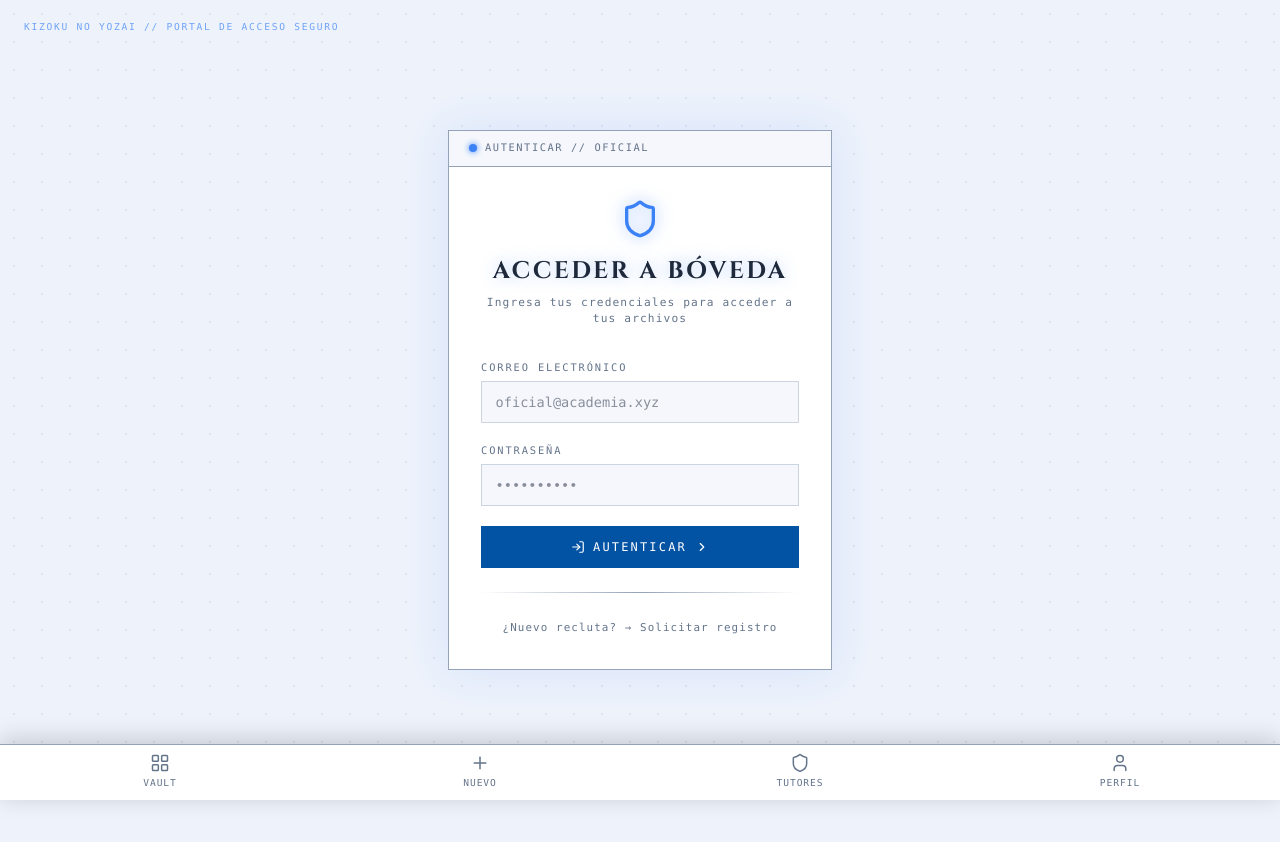
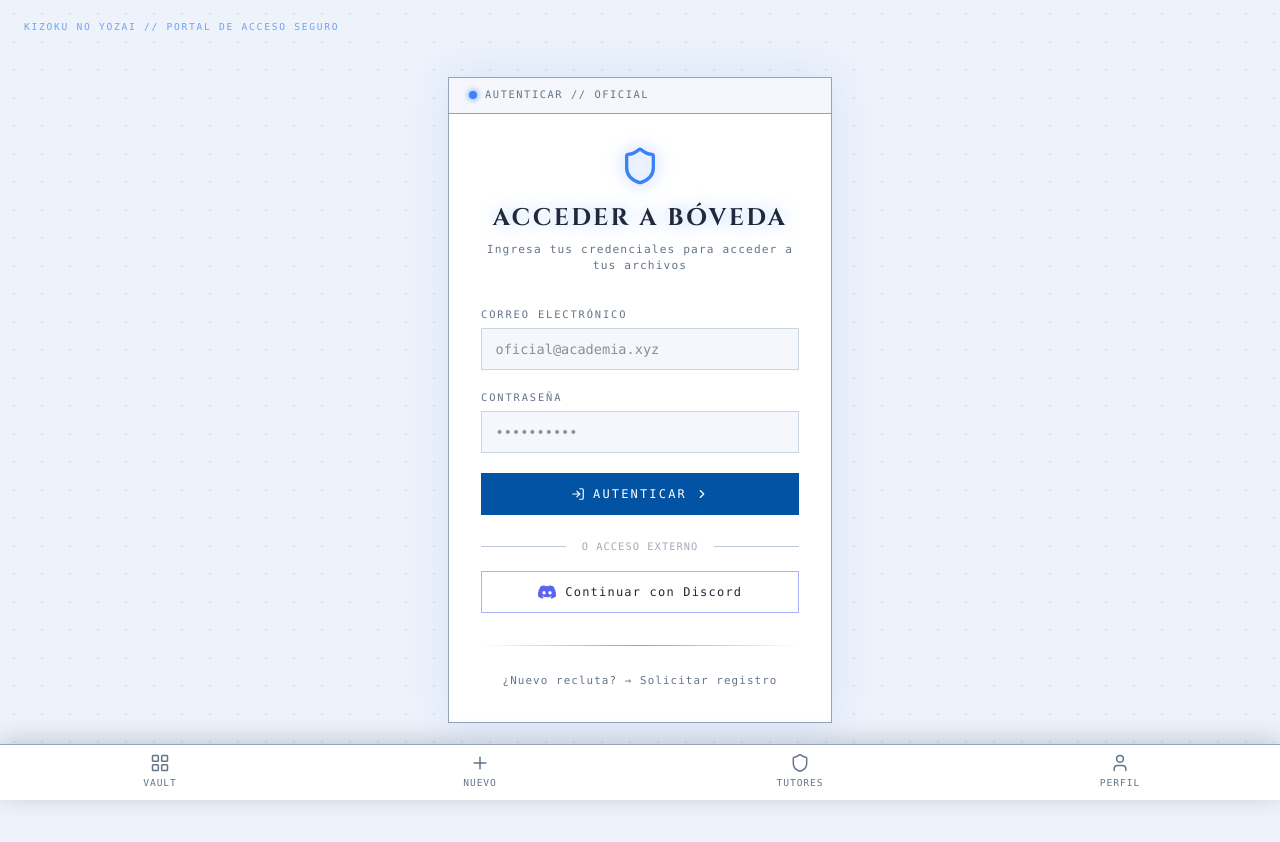
Before and after one commit to Landbios/tmc-characters-maker, a Next.js app: page /login in a window 1280 px wide. Shown: the top 842 px of the page. Built offline with nearby package versions, Linux system fonts and the light colour scheme; no server answers; a web font is replaced by a local one.

Commit message:
:sparkles: discord auth implementation

```diff
--- a/app/login/page.tsx
+++ b/app/login/page.tsx
@@ -1,6 +1,7 @@
 'use client';
 
 import { createClient } from '@/utils/supabase/client';
+import { getAuthRedirectUrl } from '@/utils/url';
 import { useState, useEffect } from 'react';
 import { toast } from 'sonner';
 import { useRouter, useSearchParams } from 'next/navigation';
@@ -35,7 +36,7 @@ function LoginForm() {
           email,
           password,
           options: {
-            emailRedirectTo: `${window.location.origin}/auth/callback`,
+            emailRedirectTo: getAuthRedirectUrl('/auth/callback'),
             data: { username: username || email.split('@')[0] },
           },
         });
@@ -264,9 +265,74 @@ function LoginForm() {
             </form>
           )}
 
+          {/* External Providers */}
+          {!emailSent && (
+            <div className="mt-6 space-y-4">
+              <div style={{ display: 'flex', alignItems: 'center', gap: '1rem', opacity: 0.6 }}>
+                <div style={{ flex: 1, height: '1px', backgroundColor: 'var(--border)' }}></div>
+                <span style={{ fontFamily: 'var(--font-mono)', fontSize: '0.65rem', color: 'var(--text-muted)', letterSpacing: '0.1em' }}>O ACCESO EXTERNO</span>
+                <div style={{ flex: 1, height: '1px', backgroundColor: 'var(--border)' }}></div>
+              </div>
+
+              <button
+                type="button"
+                disabled={loading}
+                onClick={async () => {
+                  try {
+                    setLoading(true);
+                    const { error } = await supabase.auth.signInWithOAuth({
+                      provider: 'discord',
+                      options: {
+                        redirectTo: getAuthRedirectUrl('/auth/callback'),
+                      },
+                    });
+                    if (error) throw error;
+                  } catch (e: unknown) {
+                    toast.error(e instanceof Error ? e.message : 'Error iniciando sesión con Discord');
+                    setLoading(false);
+                  }
+                }}
+                style={{
+                  width: '100%',
+                  backgroundColor: 'transparent',
+                  color: 'var(--text)',
+                  border: '1px solid rgba(88, 101, 242, 0.5)',
+                  fontFamily: 'var(--font-mono)',
+                  fontSize: '0.75rem',
+                  letterSpacing: '0.1em',
+                  padding: '0.7rem',
+                  cursor: loading ? 'not-allowed' : 'pointer',
+                  display: 'flex',
+                  alignItems: 'center',
+                  justifyContent: 'center',
+                  gap: '0.6rem',
+                  transition: 'all 0.2s ease',
+                  opacity: loading ? 0.5 : 1,
+                }}
+                onMouseEnter={e => {
+                  if (!loading) {
+                    (e.currentTarget as HTMLButtonElement).style.backgroundColor = 'rgba(88, 101, 242, 0.1)';
+                    (e.currentTarget as HTMLButtonElement).style.borderColor = 'rgba(88, 101, 242, 0.8)';
+                    (e.currentTarget as HTMLButtonElement).style.boxShadow = '0 0 12px rgba(88, 101, 242, 0.2)';
+                  }
+                }}
+                onMouseLeave={e => {
+                  (e.currentTarget as HTMLButtonElement).style.backgroundColor = 'transparent';
+                  (e.currentTarget as HTMLButtonElement).style.borderColor = 'rgba(88, 101, 242, 0.5)';
+                  (e.currentTarget as HTMLButtonElement).style.boxShadow = 'none';
+                }}
+              >
+                <svg width="18" height="18" viewBox="0 0 127.14 96.36">
+                  <path fill="#5865F2" d="M107.7,8.07A105.15,105.15,0,0,0,81.47,0a72.06,72.06,0,0,0-3.36,6.83A97.68,97.68,0,0,0,49,6.83,72.37,72.37,0,0,0,45.64,0,105.89,105.89,0,0,0,19.39,8.09C2.79,32.65-1.71,56.6.54,80.21h0A105.73,105.73,0,0,0,32.71,96.36,77.7,77.7,0,0,0,39.6,85.25a68.42,68.42,0,0,1-10.85-5.18c.91-.66,1.8-1.34,2.66-2a75.57,75.57,0,0,0,64.32,0c.87.71,1.76,1.39,2.66,2a67.55,67.55,0,0,1-10.87,5.19,77,77,0,0,0,6.89,11.1A105.25,105.25,0,0,0,126.6,80.22h0C129.24,52.84,122.09,29.11,107.7,8.07ZM42.45,65.69C36.18,65.69,31,60,31,53s5-12.74,11.43-12.74S54,46,53.89,53,48.84,65.69,42.45,65.69Zm42.24,0C78.41,65.69,73.31,60,73.31,53s5-12.74,11.43-12.74S96.16,46,96.06,53,91.08,65.69,84.69,65.69Z"/>
+                </svg>
+                Continuar con Discord
+              </button>
+            </div>
+          )}
+
           {/* Toggle sign-in / sign-up */}
           {!emailSent && (
-            <div className="mt-6 text-center">
+            <div className="mt-8 text-center">
               <div className="rule-glow mb-5" />
               <button
                 onClick={() => { setIsSignUp(!isSignUp); setEmail(''); setPassword(''); setUsername(''); }}
--- /dev/null
+++ b/utils/url.ts
@@ -0,0 +1,21 @@
+/**
+ * Helper to get the correct absolute URL for authentications and callbacks.
+ * Falls back to localhost in local dev but uses NEXT_PUBLIC_SITE_URL in production.
+ */
+export const getAuthRedirectUrl = (path: string = '/auth/callback') => {
+  let url =
+    process?.env?.NEXT_PUBLIC_SITE_URL ??
+    process?.env?.NEXT_PUBLIC_VERCEL_URL ??
+    'http://localhost:3000/';
+
+  // Make sure to include `http(s)://`
+  url = url.includes('http') ? url : `https://${url}`;
+
+  // Make sure it includes trailing `/`
+  url = url.charAt(url.length - 1) === '/' ? url : `${url}/`;
+
+  // Path shouldn't start with `/` to avoid double slash
+  const cleanPath = path.startsWith('/') ? path.slice(1) : path;
+
+  return `${url}${cleanPath}`;
+};
```
Also changed, not shown: 1 other file (tests, documents, lock files or other folders).
